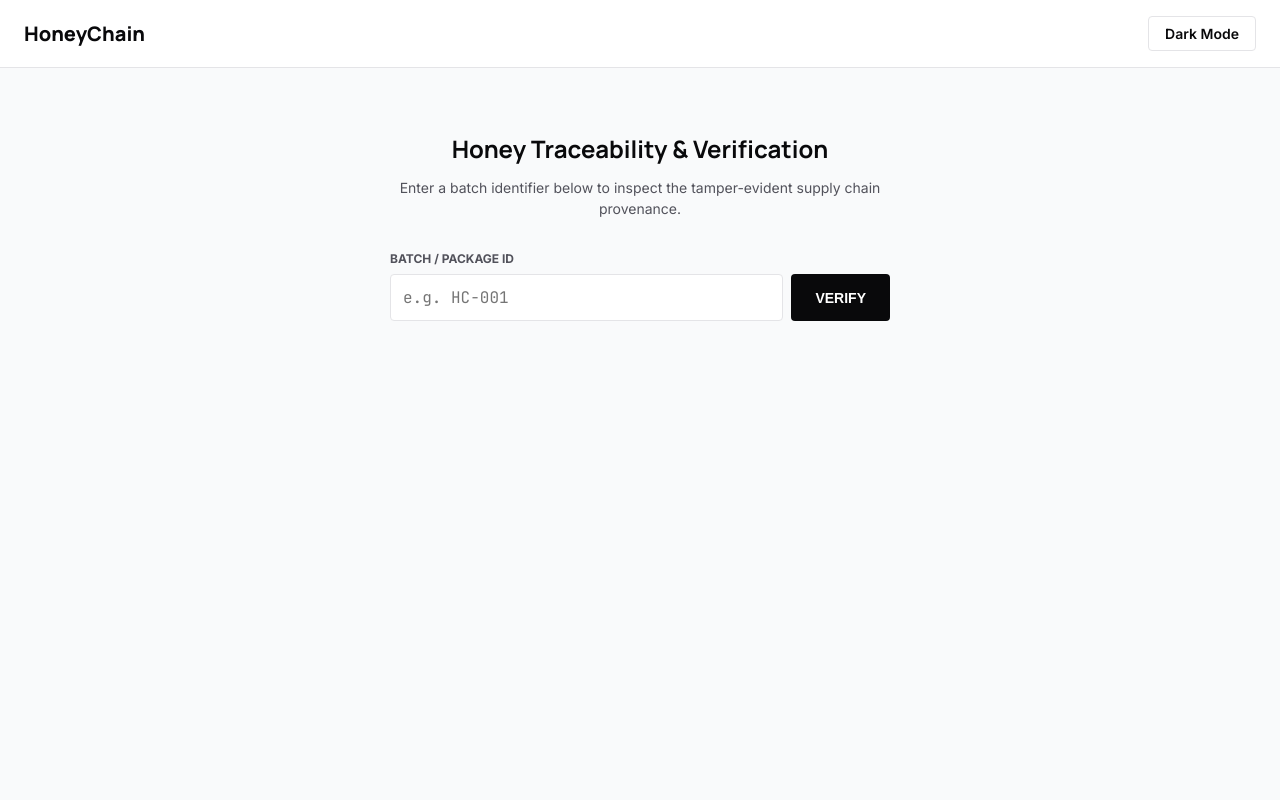
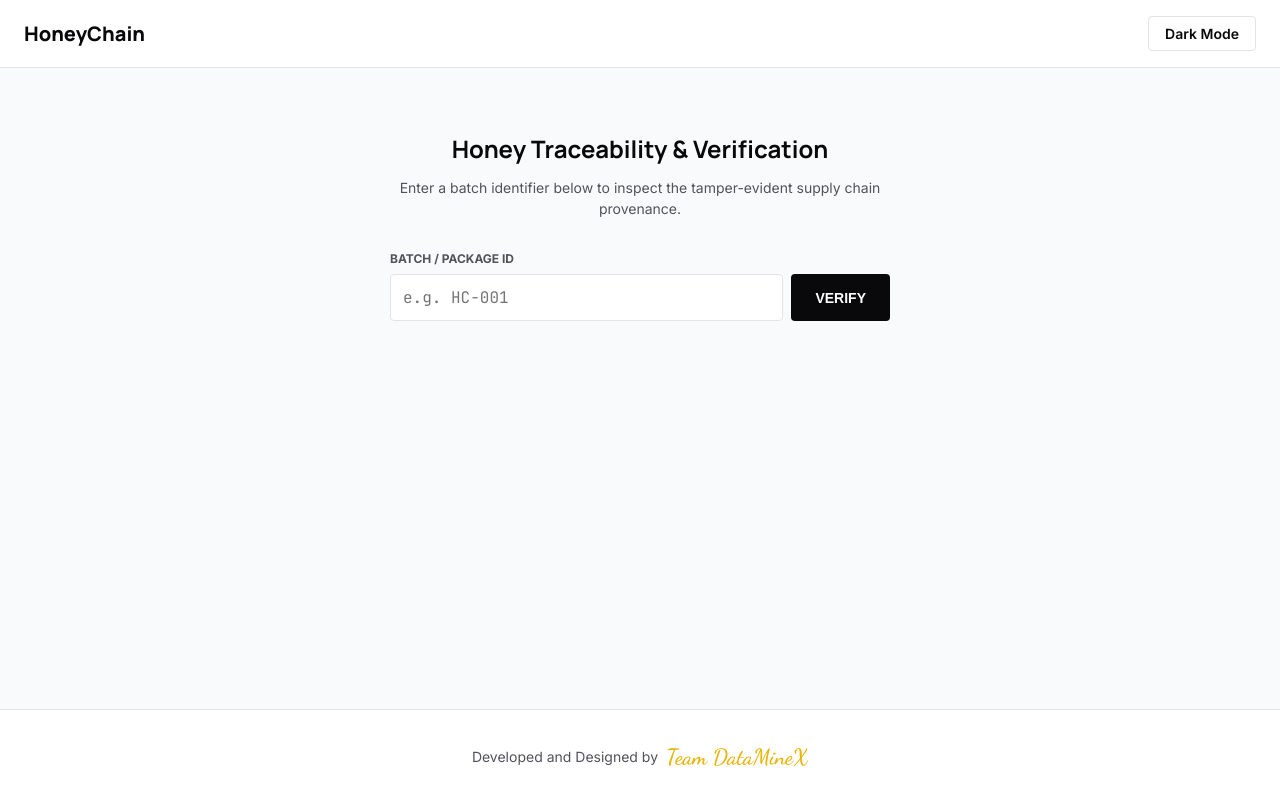
Before and after one commit to PrabhakarG001/web-of-honeychain, a React (Vite) app: page / in a window 1280 px wide. Built offline with nearby package versions, Linux system fonts and the light colour scheme; no server answers.

Commit message:
Add beautiful footer with unique signature font

```diff
--- a/index.html
+++ b/index.html
@@ -8,7 +8,7 @@
     <title>HoneyChain - Product Verification & Traceability</title>
     <link rel="preconnect" href="https://fonts.googleapis.com" />
     <link rel="preconnect" href="https://fonts.gstatic.com" crossorigin />
-    <link href="https://fonts.googleapis.com/css2?family=Inter:wght@400;500;600;700&family=JetBrains+Mono:wght@400;500;600&family=Manrope:wght@600;700;800&display=swap" rel="stylesheet" />
+    <link href="https://fonts.googleapis.com/css2?family=Dancing+Script:wght@600&family=Inter:wght@400;500;600;700&family=JetBrains+Mono:wght@400;500;600&family=Manrope:wght@600;700;800&display=swap" rel="stylesheet" />
   </head>
   <body>
     <div id="root"></div>
--- a/src/App.tsx
+++ b/src/App.tsx
@@ -98,6 +98,13 @@ export const App: React.FC = () => {
           </div>
         )}
       </main>
+
+      <footer className="app-footer">
+        <p>
+          <span className="footer-text">Developed and Designed by</span>
+          <span className="footer-signature">Team DataMineX</span>
+        </p>
+      </footer>
     </div>
   );
 };
--- a/src/index.css
+++ b/src/index.css
@@ -289,3 +289,28 @@ h1, h2, h3, h4, h5, h6 {
     font-size: 18px;
   }
 }
+
+/* App Footer */
+.app-footer {
+  padding: 32px 24px;
+  text-align: center;
+  background-color: var(--surface-color);
+  border-top: 1px solid var(--border-color);
+  margin-top: auto;
+}
+
+.footer-text {
+  font-family: 'Inter', sans-serif;
+  font-size: 14px;
+  color: var(--text-secondary);
+}
+
+.footer-signature {
+  font-family: 'Dancing Script', cursive;
+  font-size: 22px;
+  font-weight: 600;
+  color: var(--accent-color);
+  margin-left: 8px;
+  display: inline-block;
+  transform: translateY(2px);
+}
```
